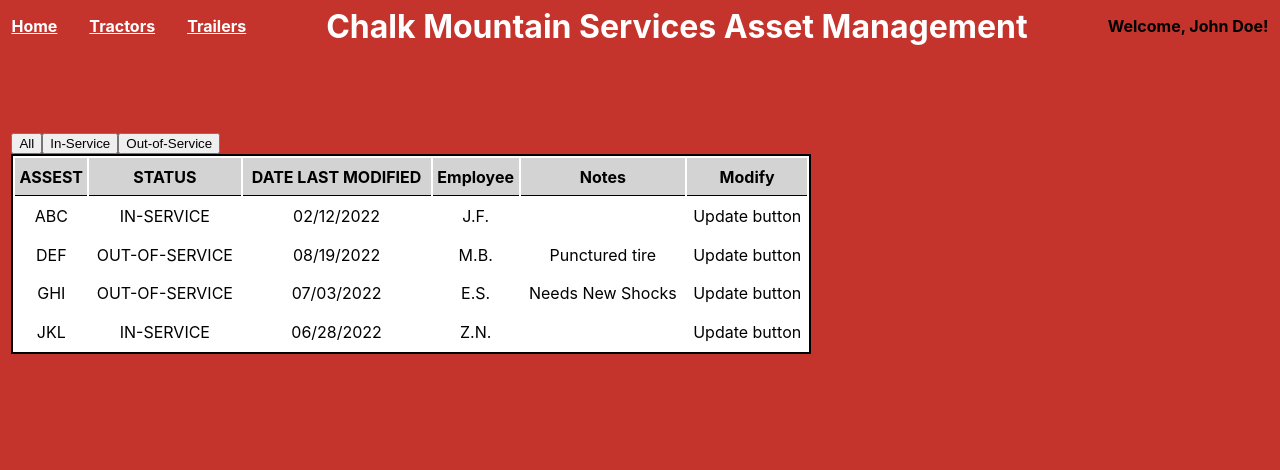
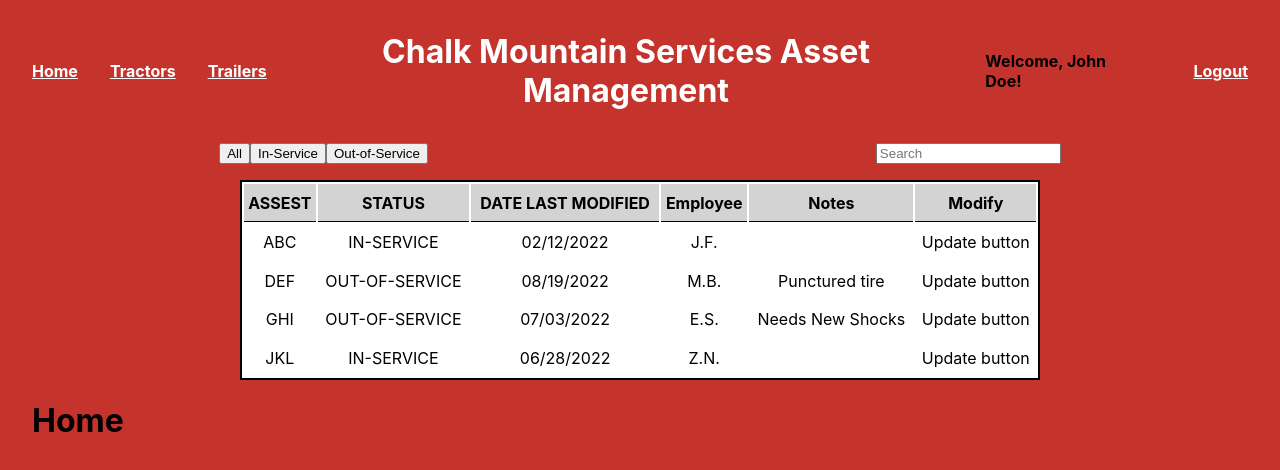
Before and after one commit to emsanders1/ChalkMountainAssetManagement, a React (Create React App) app in the folder chalk-mountain/: page / in a window 1280 px wide. Shown: the top 470 px of the page. Built offline with nearby package versions, Linux system fonts and the light colour scheme.

Commit message:
Updates to Front End

```diff
--- a/chalk-mountain/package.json
+++ b/chalk-mountain/package.json
@@ -6,8 +6,11 @@
     "@testing-library/jest-dom": "^5.16.5",
     "@testing-library/react": "^13.4.0",
     "@testing-library/user-event": "^13.5.0",
+    "bootstrap": "^5.2.2",
     "react": "^18.2.0",
+    "react-bootstrap": "^2.6.0",
     "react-dom": "^18.2.0",
+    "react-router-dom": "^6.4.3",
     "react-scripts": "^5.0.1",
     "web-vitals": "^2.1.4"
   },
--- a/chalk-mountain/src/App.css
+++ b/chalk-mountain/src/App.css
@@ -2,10 +2,8 @@
   box-sizing: border-box;
 }
 body {
-  margin: 0;
+  margin: 2rem;
   background-color: #c4342c;
   display: flex;
-  align-items: center;
-  justify-content: center;
-  align-content: center;
+
 }
--- a/chalk-mountain/src/Navbar.css
+++ b/chalk-mountain/src/Navbar.css
@@ -5,8 +5,7 @@
     justify-content: space-around;
     align-items: center;
     gap: 5rem;
-    padding-top: 5 rem;
-    padding-bottom: 5rem;
+    padding-bottom: 2rem;
     font-weight: bold;
   }
 
@@ -32,5 +31,5 @@
   }
 
   .nav li:hover{
-    background-color: #777;
+    background-color: #94c9f5;
   }
--- a/chalk-mountain/src/Navbar.js
+++ b/chalk-mountain/src/Navbar.js
@@ -14,6 +14,8 @@ export default function Navbar() {
                 </ul>
                 <a href="/" className="site-title"> Chalk Mountain Services Asset Management</a>
                 <p className="nav-welcome">Welcome, John Doe!</p>
+                <a href="/login" className="logout"> Logout</a>
+
         </nav>
     )
 }
--- a/chalk-mountain/src/Switchbar.css
+++ b/chalk-mountain/src/Switchbar.css
@@ -1,7 +1,22 @@
+.switchbar{
+    gap: 28rem;
+    display: flex;
+    padding-bottom: 1rem;
+    align-items: center;
+    align-content: center;
+    justify-content: center;
+}
+
 .switch{
-    background-color: white;
+    display: flex;
+    align-items: center;
+    align-content: flex-start;
+    justify-content: flex-start;
 }
-.buttons{
-    background-color: white;
-    color: black;
+
+.search{
+    display: flex;
+    align-content: flex-end;
+    align-items: center;
+    justify-content: flex-end;
 }
--- a/chalk-mountain/src/Switchbar.js
+++ b/chalk-mountain/src/Switchbar.js
@@ -1,9 +1,24 @@
+import Button from 'react-bootstrap/Button';
+import ButtonGroup from 'react-bootstrap/ButtonGroup';
+import Form from 'react-bootstrap/Form';
+
 export default function Switchbar(){
     return(
-        <div className="swtich">
-            <button>All</button>
-            <button>In-Service</button>
-            <button>Out-of-Service</button>
+        <div className="switchbar">
+            <ButtonGroup className="switch" aria-label="First group">
+                <Button>All</Button> <Button>In-Service</Button> <Button>Out-of-Service</Button>{' '}
+            </ButtonGroup>
+            <ButtonGroup className="search" aria-label="Second group">
+            <Form className="d-flex">
+                <Form.Control
+                type="search"
+                placeholder="Search"
+                className="me-2"
+                aria-label="Search"
+                />
+            {/* <Button variant="outline-success">Search</Button> */}
+            </Form>
+        </ButtonGroup>
         </div>
 
     )
--- a/chalk-mountain/src/Table.css
+++ b/chalk-mountain/src/Table.css
@@ -1,3 +1,9 @@
+.tableSection{
+    display: flex;
+    text-align: center;
+    justify-content: center;
+    align-content: center;
+}
 table {
     border: 2px solid black;
     width: 800px;
--- a/chalk-mountain/src/Table.js
+++ b/chalk-mountain/src/Table.js
@@ -1,5 +1,6 @@
 export default function Table(){
     return (
+    <div className="tableSection">
     <table>
       <tr className="tableheader">
         <th>ASSEST</th>
@@ -42,5 +43,6 @@ export default function Table(){
         <td>Update button</td>
       </tr>
     </table>
+    </div>
     )
 }
--- a/chalk-mountain/src/pages/Home.js
+++ b/chalk-mountain/src/pages/Home.js
@@ -1,3 +1,3 @@
 export default function Home(){
-    return
+    return <h1>Home</h1>
 }
```
Also changed, not shown: 1 other file (tests, documents, lock files or other folders).
